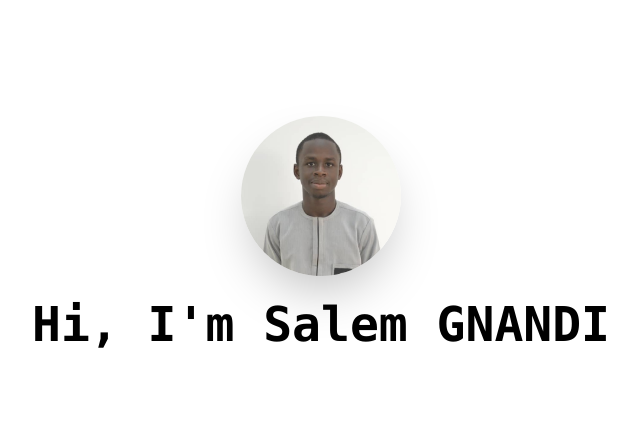
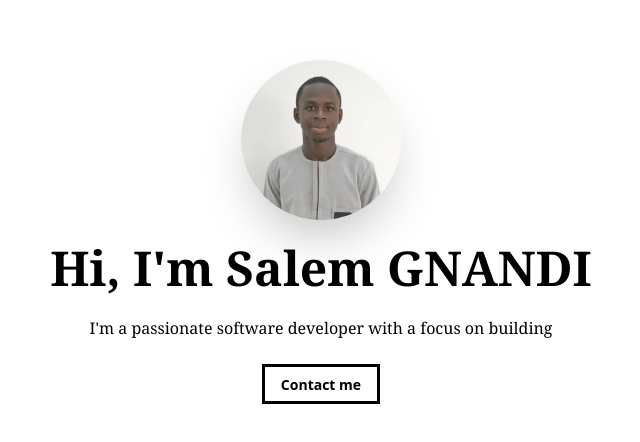
Before and after one commit to Salemgnk/salemportfolio, a React (Vite) app: page / in a window 1280 px wide. Shown: the part 168-610 px from the top of the page, without its empty margins (319-959 px from the left). Built offline with nearby package versions, Linux system fonts and the light colour scheme.

Commit message:
feat: Creation of the second mode of the hero

```diff
--- a/src/components/HeroSection.tsx
+++ b/src/components/HeroSection.tsx
@@ -1,16 +1,28 @@
 
 export default function HeroSection() {
+    const isDark = document.documentElement.classList.contains('dark');
+
     return (
-    <section className="hero bg-base-200 min-h-screen">
+        <section className="hero bg-primary min-h-screen">
         <div className="hero-content flex flex-col items-center text-center gap-6">
 
             {/* Image */}
             <img
             src="/src/assets/salem.jpeg"
-          alt="Salem GNANDI"
+            alt={isDark ? "Salem GNANDI" : "Scorpi777"}
             className="w-40 h-40 rounded-full object-cover shadow-2xl object-top"
             />
-        <h1 className="text-5xl font-bold font-mono">Hi, I'm Salem GNANDI</h1>
+
+            <h1 className={`text-5xl font-bold ${isDark ? "font-mono text-green-400" : "font-serif text-black"}`}>
+                {isDark ? "Hi, I'm Scorpi777" : "Hi, I'm Salem GNANDI"}
+            </h1>
+
+            <p className={`"text-xl font-serif ${isDark ? "font-mono text-gray-300": "font-serif text-black"}`}>
+                {isDark ? "I'm a ctf enthusiast" :
+                "I'm a passionate software developer with a focus on building"}
+            </p>
+
+            <button className="btn btn-soft btn-primary">Contact me</button>
         </div>
         </section>
     );
```
Lines whose indentation alone changed are shown as unchanged.
